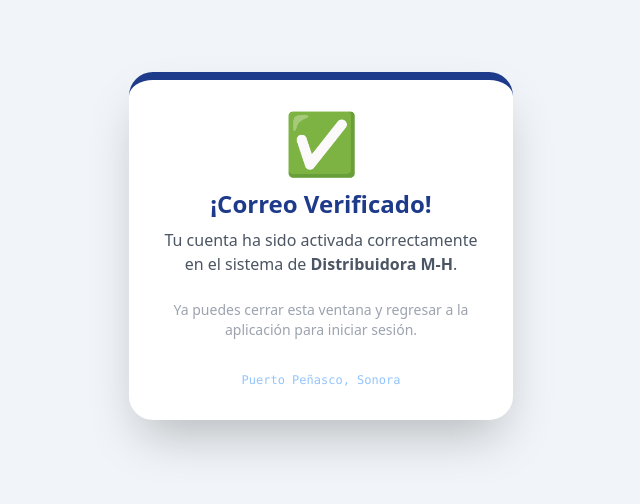
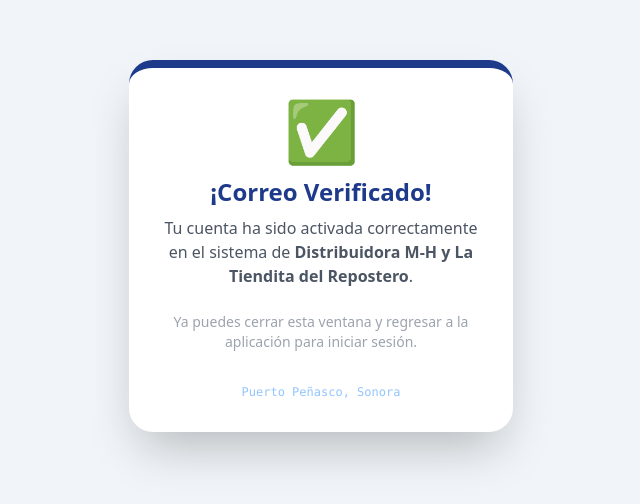
Before and after one commit to AdalRomero/confirmacion-registro, a plain HTML site: page index.html in a window 1280 px wide. Shown: the part 154-658 px from the top of the page, without its empty margins (319-959 px from the left). Drawn offline with nearby package versions, Linux system fonts and the light colour scheme.

Commit message:
Update index.html

```diff
--- a/index.html
+++ b/index.html
@@ -10,9 +10,10 @@
     <div class="bg-white p-8 rounded-3xl shadow-2xl text-center max-w-sm w-full border-t-8 border-blue-900">
         <div class="text-6xl mb-4">✅</div>
         <h1 class="text-2xl font-bold text-blue-900 mb-2 font-sans">¡Correo Verificado!</h1>
-        <p class="text-gray-600 mb-6">Tu cuenta ha sido activada correctamente en el sistema de <strong>Distribuidora M-H</strong>.</p>
+        <p class="text-gray-600 mb-6">Tu cuenta ha sido activada correctamente en el sistema de <strong>Distribuidora M-H y La Tiendita del Repostero</strong>.</p>
         <p class="text-sm text-gray-400 mb-8">Ya puedes cerrar esta ventana y regresar a la aplicación para iniciar sesión.</p>
         <div class="text-xs font-mono text-blue-300">Puerto Peñasco, Sonora</div>
     </div>
 </body>
+
 </html>
```
